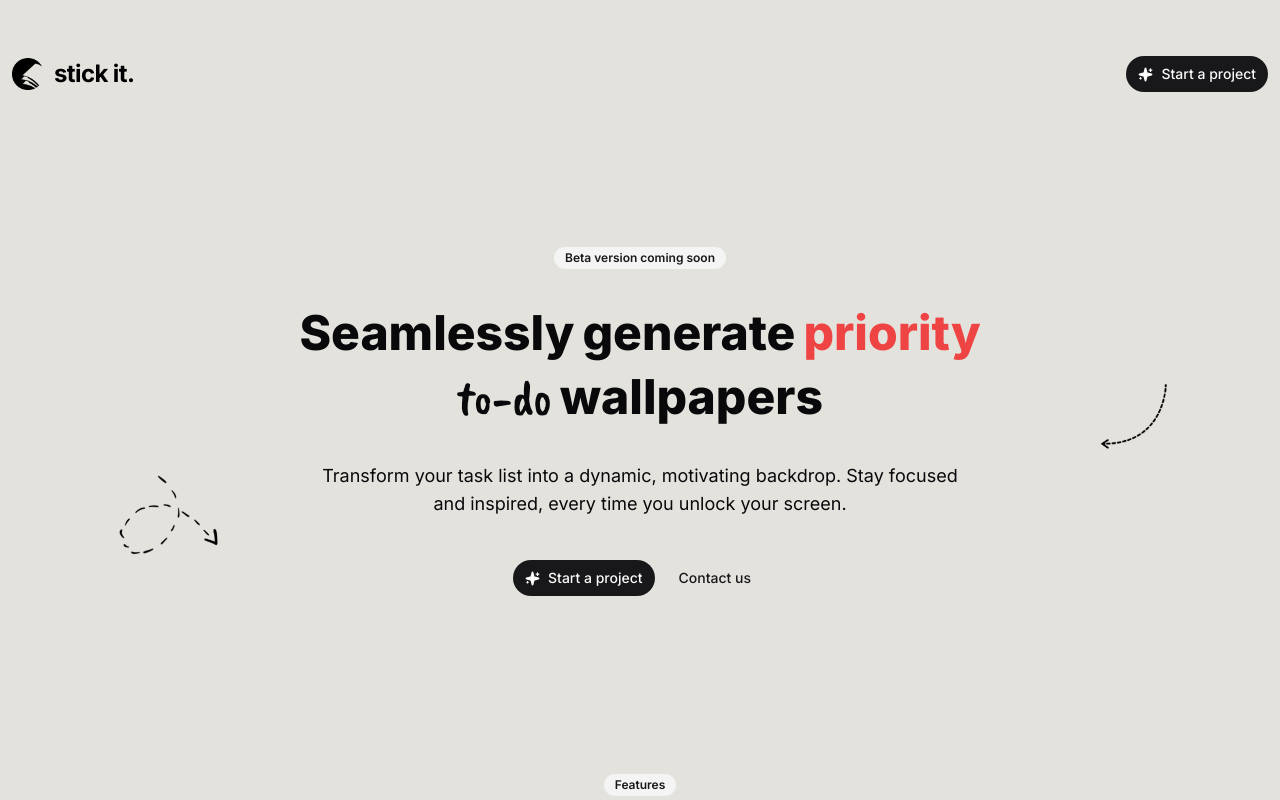
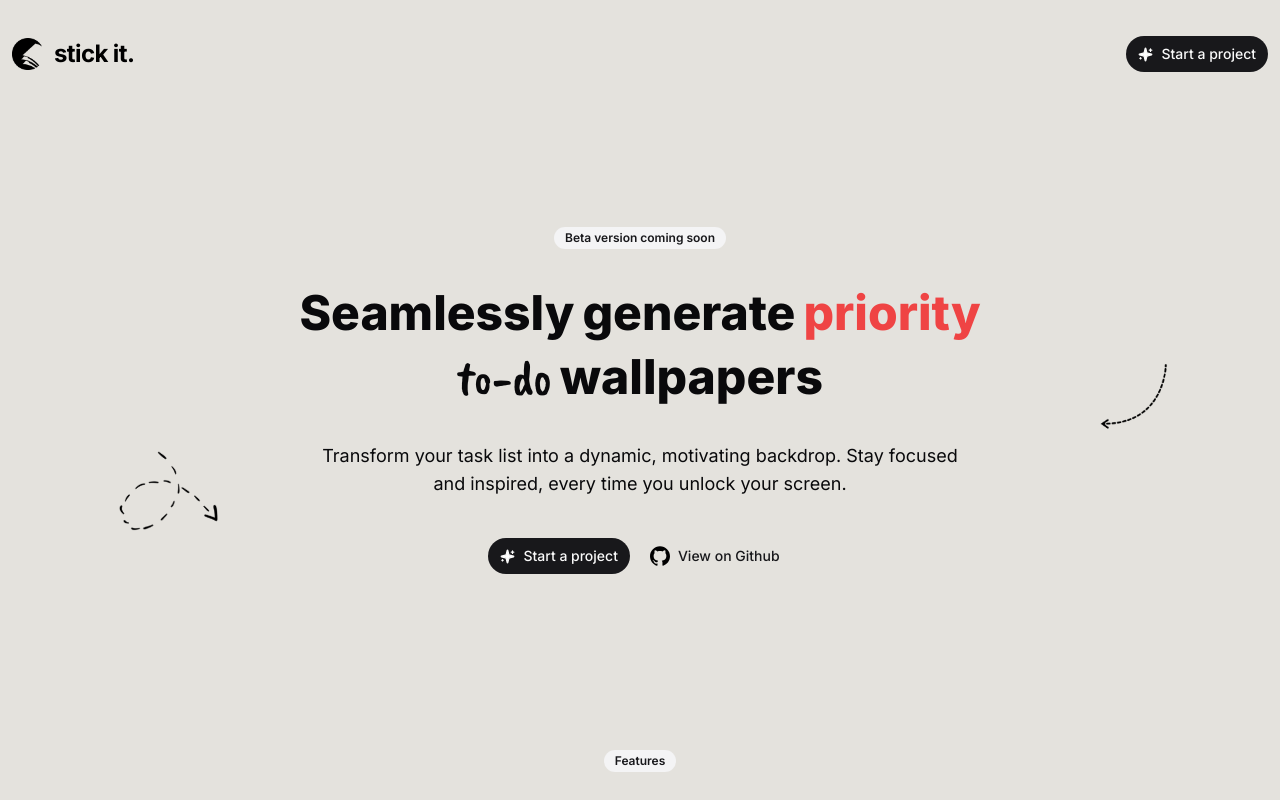
Before and after one commit to aviralj02/stick_it, a Next.js app: page / in a window 1280 px wide. Shown: the top 800 px of the page. Built offline with nearby package versions, Linux system fonts and the light colour scheme.

Commit message:
style: :lipstick: update hero + minor css changes

```diff
--- a/components/Header.tsx
+++ b/components/Header.tsx
@@ -26,10 +26,10 @@
   });
 
   return (
-    <div className="sticky top-12 mx-3 z-30">
+    <div className="sticky top-7 mx-3 z-30">
       <motion.div
         className={cn(
-          `flex max-w-screen-xl mx-auto justify-between items-center my-12 py-2 transition-all`,
+          `flex max-w-screen-xl mx-auto justify-between items-center my-7 py-2 transition-all`,
           navStyle
         )}
         transition={{
@@ -50,6 +50,7 @@
             </h1>
           </Link>
         </div>
+
         <div>
           <Button className="rounded-full items-center gap-2" size="sm" asChild>
             <Link href={"/editor"}>
--- a/components/Hero.tsx
+++ b/components/Hero.tsx
@@ -48,14 +48,6 @@
         />
       </motion.div>
       <div className="flex flex-col gap-3 sm:gap-4">
-        {/* <h1 className="text-4xl !leading-[60px] font-extrabold lg:text-5xl mx-auto text-center max-w-3xl">
-          Seamlessly generate{" "}
-          <span className="underline decoration-wavy underline-offset-8 text-red-500">
-            priority
-          </span>{" "}
-          TO-DO wallpapers
-        </h1> */}
-
         <h1 className="flex gap-2 font-extrabold text-3xl sm:text-5xl mx-auto text-center w-full justify-center flex-wrap max-w-3xl">
           {text1.map((el, i) => (
             <motion.span
@@ -116,14 +108,31 @@
         }}
       >
         <Link href="/editor">
-          <Button className="rounded-full items-center gap-2" size="sm">
+          <Button className="flex rounded-full items-center gap-2" size="sm">
             <Sparkles height={15} width={15} fill="#fff" />
             Start a project
           </Button>
         </Link>
-        <Link href="#">
-          <Button variant={"link"}>Contact us</Button>
-        </Link>
+
+        <a href="https://github.com/aviralj02/stick_it">
+          <Button
+            className="flex rounded-full items-center gap-2"
+            size="sm"
+            variant="link"
+          >
+            <svg
+              role="img"
+              viewBox="0 0 24 24"
+              xmlns="http://www.w3.org/2000/svg"
+              width={20}
+              height={20}
+            >
+              <title>GitHub</title>
+              <path d="M12 .297c-6.63 0-12 5.373-12 12 0 5.303 3.438 9.8 8.205 11.385.6.113.82-.258.82-.577 0-.285-.01-1.04-.015-2.04-3.338.724-4.042-1.61-4.042-1.61C4.422 18.07 3.633 17.7 3.633 17.7c-1.087-.744.084-.729.084-.729 1.205.084 1.838 1.236 1.838 1.236 1.07 1.835 2.809 1.305 3.495.998.108-.776.417-1.305.76-1.605-2.665-.3-5.466-1.332-5.466-5.93 0-1.31.465-2.38 1.235-3.22-.135-.303-.54-1.523.105-3.176 0 0 1.005-.322 3.3 1.23.96-.267 1.98-.399 3-.405 1.02.006 2.04.138 3 .405 2.28-1.552 3.285-1.23 3.285-1.23.645 1.653.24 2.873.12 3.176.765.84 1.23 1.91 1.23 3.22 0 4.61-2.805 5.625-5.475 5.92.42.36.81 1.096.81 2.22 0 1.606-.015 2.896-.015 3.286 0 .315.21.69.825.57C20.565 22.092 24 17.592 24 12.297c0-6.627-5.373-12-12-12" />
+            </svg>
+            View on Github
+          </Button>
+        </a>
       </motion.div>
     </div>
   );
```
